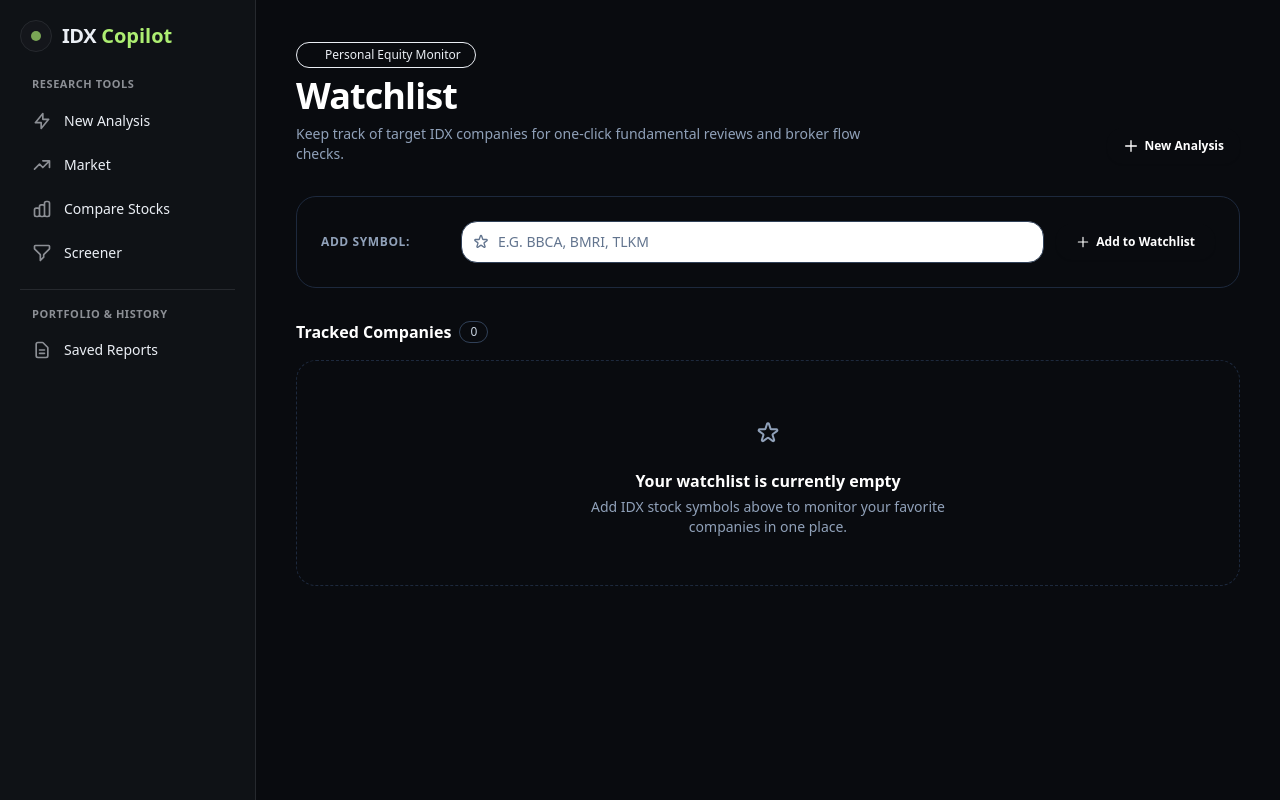
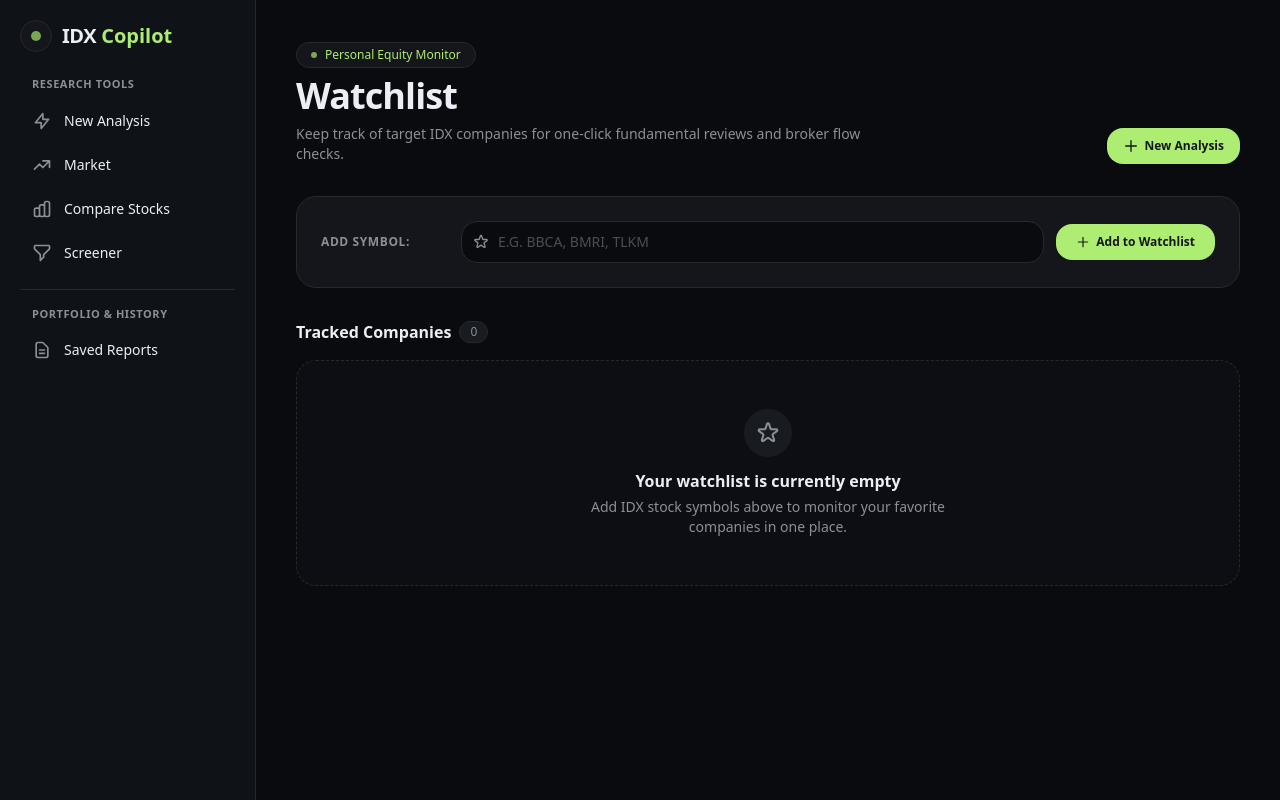
Before and after one commit to Khairil-12/Sectors-hackathon-2026, a Django app: page /watchlist/ in a window 1280 px wide. Run offline with Django 5.2, Linux system fonts and the light colour scheme; data that the repository does not hold is empty; style sheets or scripts are compiled from the project's sources; some libraries are stand-ins or nearby versions.

Commit message:
refactor: update watchlist template with sidebar design tokens

```diff
--- a/src/research/templates/research/watchlist.html
+++ b/src/research/templates/research/watchlist.html
@@ -5,16 +5,16 @@
     <!-- Header -->
     <div class="flex flex-col justify-between gap-4 sm:flex-row sm:items-end">
         <div class="space-y-2">
-            <div class="inline-flex items-center gap-2 rounded-full border border-brand-800/80 bg-brand-950/60 px-3.5 py-1 text-xs font-medium text-brand-400">
-                <span class="h-1.5 w-1.5 rounded-full bg-brand-500 animate-pulse"></span>
+            <div class="inline-flex items-center gap-2 rounded-full border border-border bg-card px-3.5 py-1 text-xs font-medium text-primary">
+                <span class="h-1.5 w-1.5 rounded-full bg-primary animate-pulse"></span>
                 <span>Personal Equity Monitor</span>
             </div>
-            <h1 class="text-3xl font-extrabold tracking-tight text-white sm:text-4xl">Watchlist</h1>
-            <p class="max-w-xl text-sm text-slate-400">
+            <h1 class="text-3xl font-extrabold tracking-tight text-foreground sm:text-4xl">Watchlist</h1>
+            <p class="max-w-xl text-sm text-muted-foreground">
                 Keep track of target IDX companies for one-click fundamental reviews and broker flow checks.
             </p>
         </div>
-        <a href="{% url 'research:workspace' %}" class="inline-flex items-center justify-center gap-1.5 rounded-lg bg-brand-600 px-4 py-2.5 text-xs font-semibold text-white shadow-sm hover:bg-brand-500 transition-colors whitespace-nowrap">
+        <a href="{% url 'research:workspace' %}" class="inline-flex items-center justify-center gap-1.5 rounded-lg bg-primary px-4 py-2.5 text-xs font-semibold text-primary-foreground shadow-sm hover:bg-primary-dark transition-colors whitespace-nowrap">
             <svg class="w-4 h-4" fill="none" stroke="currentColor" viewBox="0 0 24 24">
                 <path stroke-linecap="round" stroke-linejoin="round" stroke-width="2" d="M12 4v16m8-8H4"></path>
             </svg>
@@ -23,19 +23,19 @@
     </div>
 
     <!-- Quick Add Form (Flowbite) -->
-    <div class="rounded-xl border border-slate-800 bg-surface-900 p-5 sm:p-6 shadow-panel">
+    <div class="rounded-xl border border-border bg-card p-5 sm:p-6 shadow-panel">
         <form method="POST" action="{% url 'research:watchlist_add' %}" class="flex flex-col gap-3 sm:flex-row sm:items-center">
             {% csrf_token %}
-            <label for="id_symbol" class="text-xs font-semibold uppercase tracking-wider text-slate-400 sm:w-32">Add Symbol:</label>
+            <label for="id_symbol" class="text-xs font-semibold uppercase tracking-wider text-muted-foreground sm:w-32">Add Symbol:</label>
             <div class="relative flex-1">
-                <div class="absolute inset-y-0 left-0 flex items-center pl-3 pointer-events-none text-slate-500">
+                <div class="absolute inset-y-0 left-0 flex items-center pl-3 pointer-events-none text-muted-foreground">
                     <svg class="w-4 h-4" fill="none" stroke="currentColor" viewBox="0 0 24 24">
                         <path stroke-linecap="round" stroke-linejoin="round" stroke-width="2" d="M11.049 2.927c.3-.921 1.603-.921 1.902 0l1.519 4.674a1 1 0 00.95.69h4.915c.969 0 1.371 1.24.588 1.81l-3.976 2.888a1 1 0 00-.363 1.118l1.518 4.674c.3.922-.755 1.688-1.538 1.118l-3.976-2.888a1 1 0 00-1.176 0l-3.976 2.888c-.783.57-1.838-.197-1.538-1.118l1.518-4.674a1 1 0 00-.363-1.118l-3.976-2.888c-.784-.57-.38-1.81.588-1.81h4.914a1 1 0 00.951-.69l1.519-4.674z"></path>
                     </svg>
                 </div>
-                <input type="text" name="symbol" id="id_symbol" placeholder="e.g. BBCA, BMRI, TLKM" class="uppercase block w-full pl-9 pr-4 py-2.5 text-sm text-white bg-surface-950 rounded-lg border border-slate-700 focus:ring-brand-500 focus:border-brand-500 placeholder-slate-500 transition-colors">
+                <input type="text" name="symbol" id="id_symbol" placeholder="e.g. BBCA, BMRI, TLKM" class="uppercase block w-full pl-9 pr-4 py-2.5 text-sm text-foreground bg-background rounded-lg border border-input focus:ring-primary focus:border-primary placeholder-muted-foreground/50 transition-colors">
             </div>
-            <button type="submit" class="inline-flex items-center justify-center gap-1.5 rounded-lg bg-brand-600 px-5 py-2.5 text-xs font-semibold text-white shadow-sm hover:bg-brand-500 transition-colors">
+            <button type="submit" class="inline-flex items-center justify-center gap-1.5 rounded-lg bg-primary px-5 py-2.5 text-xs font-semibold text-primary-foreground shadow-sm hover:bg-primary-dark transition-colors">
                 <svg class="w-3.5 h-3.5" fill="none" stroke="currentColor" viewBox="0 0 24 24">
                     <path stroke-linecap="round" stroke-linejoin="round" stroke-width="2" d="M12 4v16m8-8H4"></path>
                 </svg>
@@ -47,22 +47,22 @@
     <!-- Watchlist Tickers Grid -->
     <div class="space-y-4">
         <div class="flex items-center justify-between">
-            <h2 class="text-base font-semibold text-white flex items-center gap-2">
+            <h2 class="text-base font-semibold text-foreground flex items-center gap-2">
                 <span>Tracked Companies</span>
-                <span class="rounded-full bg-surface-800 border border-slate-700 px-2.5 py-0.5 text-xs font-normal text-slate-300">{{ watchlist_items|length }}</span>
+                <span class="rounded-full bg-muted border border-border px-2.5 py-0.5 text-xs font-normal text-muted-foreground">{{ watchlist_items|length }}</span>
             </h2>
         </div>
 
         {% if watchlist_items %}
             <div class="grid gap-4 sm:grid-cols-2 lg:grid-cols-3">
                 {% for item in watchlist_items %}
-                    <div class="watchlist-card rounded-xl border border-slate-800 bg-surface-900 p-5 space-y-4 shadow-panel hover:border-slate-700 transition-all flex flex-col justify-between">
+                    <div class="watchlist-card rounded-xl border border-border bg-card p-5 space-y-4 shadow-panel hover:border-muted transition-all flex flex-col justify-between">
                         <div class="space-y-3">
                             <div class="flex items-center justify-between">
-                                <span class="rounded-md bg-brand-900/60 border border-brand-800 px-2.5 py-1 text-xs font-bold text-brand-400 font-mono">{{ item.symbol }}</span>
+                                <span class="rounded-md bg-primary/20 border border-primary/50 px-2.5 py-1 text-xs font-bold text-primary font-mono">{{ item.symbol }}</span>
                                 <form method="POST" action="{% url 'research:watchlist_remove' item.id %}" hx-post="{% url 'research:watchlist_remove' item.id %}" hx-target="closest .watchlist-card" hx-swap="outerHTML">
                                     {% csrf_token %}
-                                    <button type="submit" class="inline-flex items-center gap-1 text-xs text-slate-500 hover:text-red-400 transition-colors" title="Remove from watchlist">
+                                    <button type="submit" class="inline-flex items-center gap-1 text-xs text-muted-foreground hover:text-destructive transition-colors" title="Remove from watchlist">
                                         <svg class="w-3.5 h-3.5" fill="none" stroke="currentColor" viewBox="0 0 24 24">
                                             <path stroke-linecap="round" stroke-linejoin="round" stroke-width="2" d="M19 7l-.867 12.142A2 2 0 0116.138 21H7.862a2 2 0 01-1.995-1.858L5 7m5 4v6m4-6v6m1-10V4a1 1 0 00-1-1h-4a1 1 0 00-1 1v3M4 7h16"></path>
                                         </svg>
@@ -72,17 +72,17 @@
                             </div>
 
                             <div>
-                                <h3 class="text-base font-bold text-white line-clamp-1">{{ item.company_name }}</h3>
-                                <p class="text-xs text-slate-400">Added: {{ item.added_at|date:"d M Y" }}</p>
+                                <h3 class="text-base font-bold text-foreground line-clamp-1">{{ item.company_name }}</h3>
+                                <p class="text-xs text-muted-foreground">Added: {{ item.added_at|date:"d M Y" }}</p>
                             </div>
                         </div>
 
-                        <div class="pt-3 border-t border-slate-800 flex items-center justify-between">
-                            <span class="text-xs text-slate-400">P/E: <strong class="text-slate-200 font-mono">{% if item.pe_ratio != "N/A" %}{{ item.pe_ratio }}x{% else %}N/A{% endif %}</strong></span>
+                        <div class="pt-3 border-t border-border flex items-center justify-between">
+                            <span class="text-xs text-muted-foreground">P/E: <strong class="text-foreground font-mono">{% if item.pe_ratio != "N/A" %}{{ item.pe_ratio }}x{% else %}N/A{% endif %}</strong></span>
                             <form method="POST" action="{% url 'research:workspace' %}" class="inline">
                                 {% csrf_token %}
                                 <input type="hidden" name="prompt" value="Analisis komprehensif saham {{ item.symbol }}">
-                                <button type="submit" class="inline-flex items-center gap-1 rounded-md bg-brand-600 px-3 py-1.5 text-xs font-semibold text-white shadow-xs hover:bg-brand-500 transition-colors">
+                                <button type="submit" class="inline-flex items-center gap-1 rounded-md bg-primary px-3 py-1.5 text-xs font-semibold text-primary-foreground shadow-xs hover:bg-primary-dark transition-colors">
                                     <span>Analyze</span>
                                     <svg class="w-3 h-3" fill="none" stroke="currentColor" viewBox="0 0 24 24">
                                         <path stroke-linecap="round" stroke-linejoin="round" stroke-width="2" d="M9 5l7 7-7 7"></path>
@@ -94,14 +94,14 @@
                 {% endfor %}
             </div>
         {% else %}
-            <div class="rounded-xl border border-dashed border-slate-800 bg-surface-900/40 p-12 text-center">
-                <div class="mx-auto flex h-12 w-12 items-center justify-center rounded-full bg-surface-800 text-slate-400 mb-3">
+            <div class="rounded-xl border border-dashed border-border bg-card/40 p-12 text-center">
+                <div class="mx-auto flex h-12 w-12 items-center justify-center rounded-full bg-muted text-muted-foreground mb-3">
                     <svg class="w-6 h-6" fill="none" stroke="currentColor" viewBox="0 0 24 24">
                         <path stroke-linecap="round" stroke-linejoin="round" stroke-width="2" d="M11.049 2.927c.3-.921 1.603-.921 1.902 0l1.519 4.674a1 1 0 00.95.69h4.915c.969 0 1.371 1.24.588 1.81l-3.976 2.888a1 1 0 00-.363 1.118l1.518 4.674c.3.922-.755 1.688-1.538 1.118l-3.976-2.888a1 1 0 00-1.176 0l-3.976 2.888c-.783.57-1.838-.197-1.538-1.118l1.518-4.674a1 1 0 00-.363-1.118l-3.976-2.888c-.784-.57-.38-1.81.588-1.81h4.914a1 1 0 00.951-.69l1.519-4.674z"></path>
                     </svg>
                 </div>
-                <h3 class="text-base font-semibold text-white">Your watchlist is currently empty</h3>
-                <p class="mt-1 text-sm text-slate-400 max-w-sm mx-auto">Add IDX stock symbols above to monitor your favorite companies in one place.</p>
+                <h3 class="text-base font-semibold text-foreground">Your watchlist is currently empty</h3>
+                <p class="mt-1 text-sm text-muted-foreground max-w-sm mx-auto">Add IDX stock symbols above to monitor your favorite companies in one place.</p>
             </div>
         {% endif %}
     </div>
```
